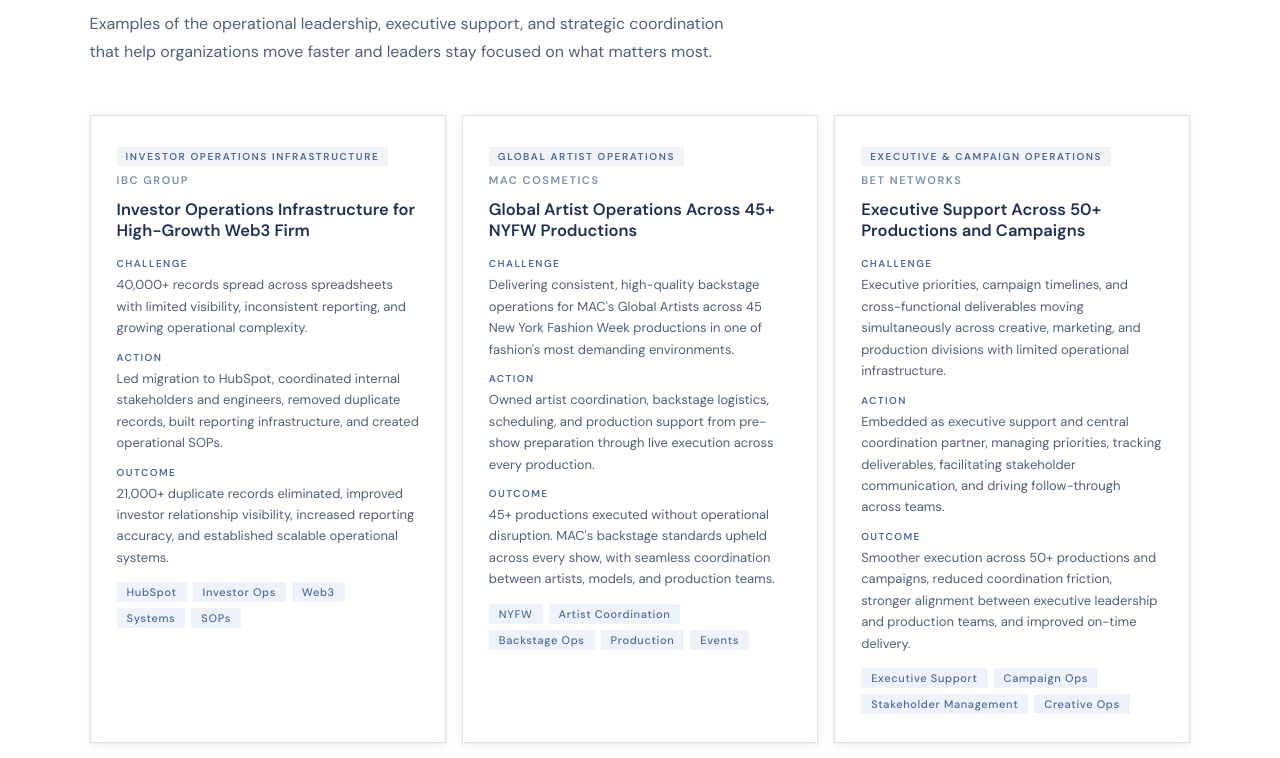
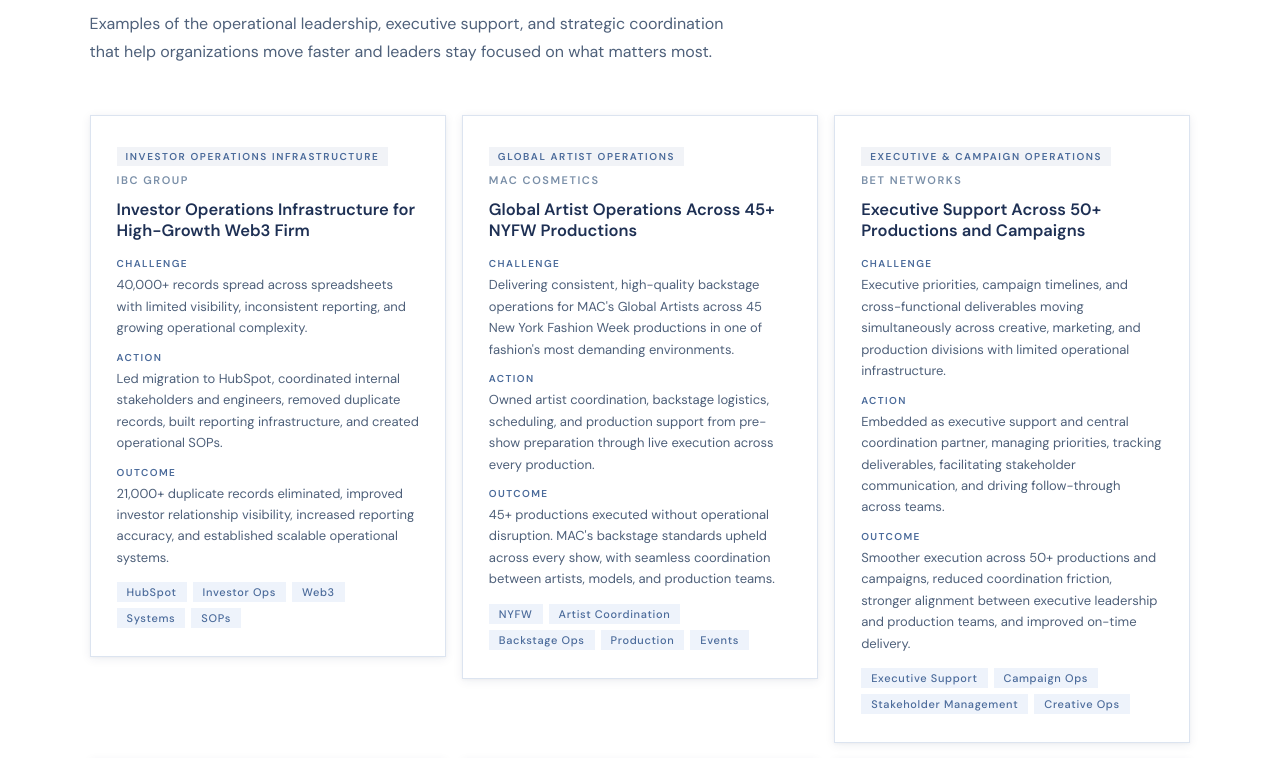
Before and after one commit to JessicaOS143/aptly-intelligent-EA, a React (Vite) app: page / in a window 1280 px wide. Shown: the part 6702-7460 px from the top of the page. Built offline with nearby package versions, Linux system fonts and the light colour scheme.

Commit message:
Portfolio: center last card in 3-col grid

```diff
--- a/src/App.jsx
+++ b/src/App.jsx
@@ -1211,8 +1211,11 @@
                 outcome: "Protected executive time, reduced scheduling conflicts, and ensured leaders arrived prepared for every commitment regardless of complexity or location.",
                 tags: ["Executive Support","Travel","Calendars","Stakeholders"]
               },
-            ].map((p, i) => (
-              <Reveal key={i} delay={i * 50}>
+            ].map((p, i, arr) => {
+              const isLastAlone = !mobile && !tablet && arr.length % 3 === 1 && i === arr.length - 1;
+              return (
+              <div key={i} style={isLastAlone ? { gridColumn: "2" } : {}}>
+              <Reveal delay={i * 50}>
                 <div style={{ background: "#fff", border: "1px solid #dce4f0", padding: "28px 26px", height: "100%",
                   boxShadow: "0 2px 10px rgba(30,48,84,0.07), 0 1px 3px rgba(30,48,84,0.04)",
                   transition: "border-color 0.3s, transform 0.3s, box-shadow 0.3s" }}
@@ -1240,13 +1243,16 @@
                   </div>
                 </div>
               </Reveal>
-            ))}
+              </div>
+              );
+            })}
           </div>
         </div>
       </section>
 
       {/* ══════════════════════
           TESTIMONIALS
+      ══════════════════════ */}
       {/* ══════════════════════
           SPRINTS
       ══════════════════════ */}
```
